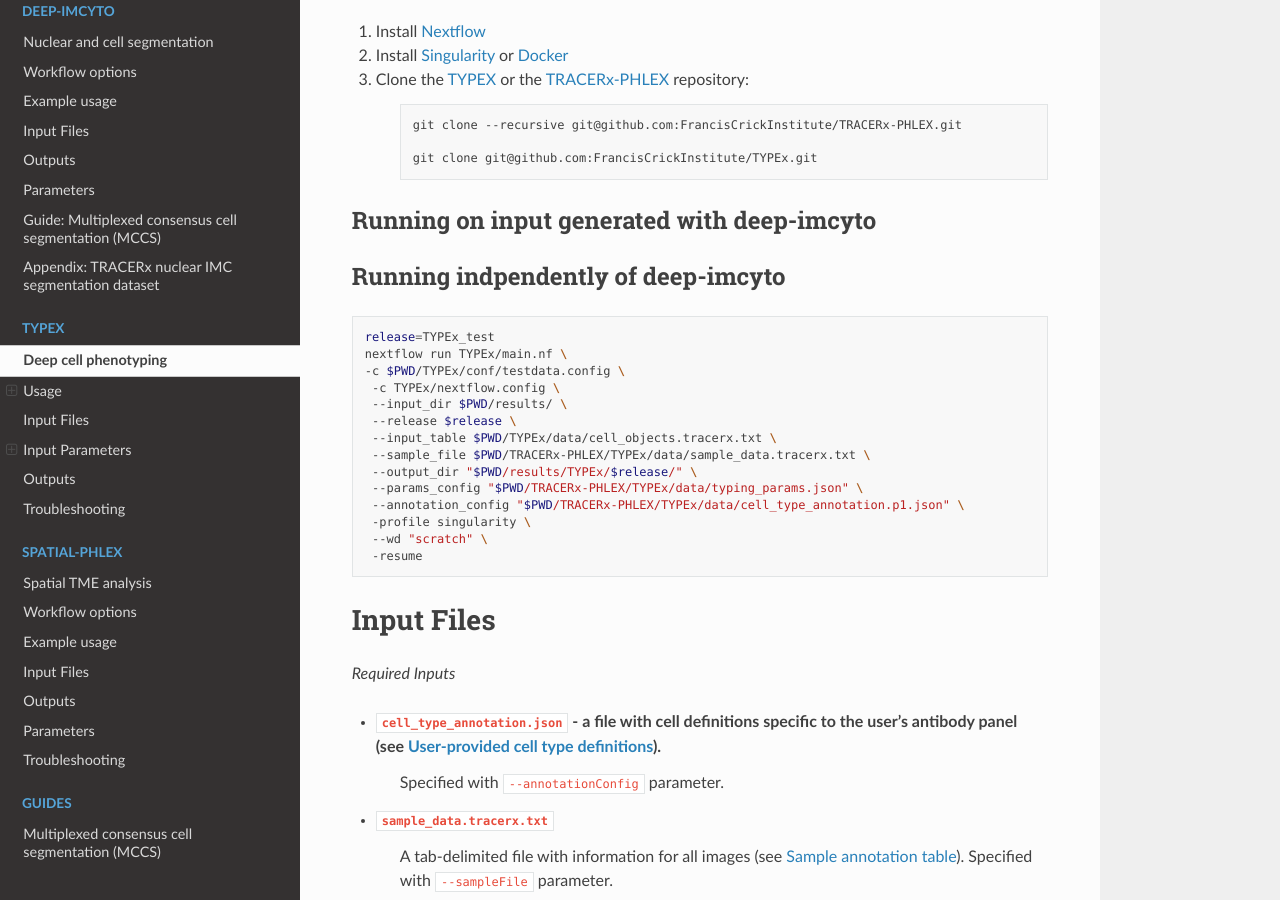
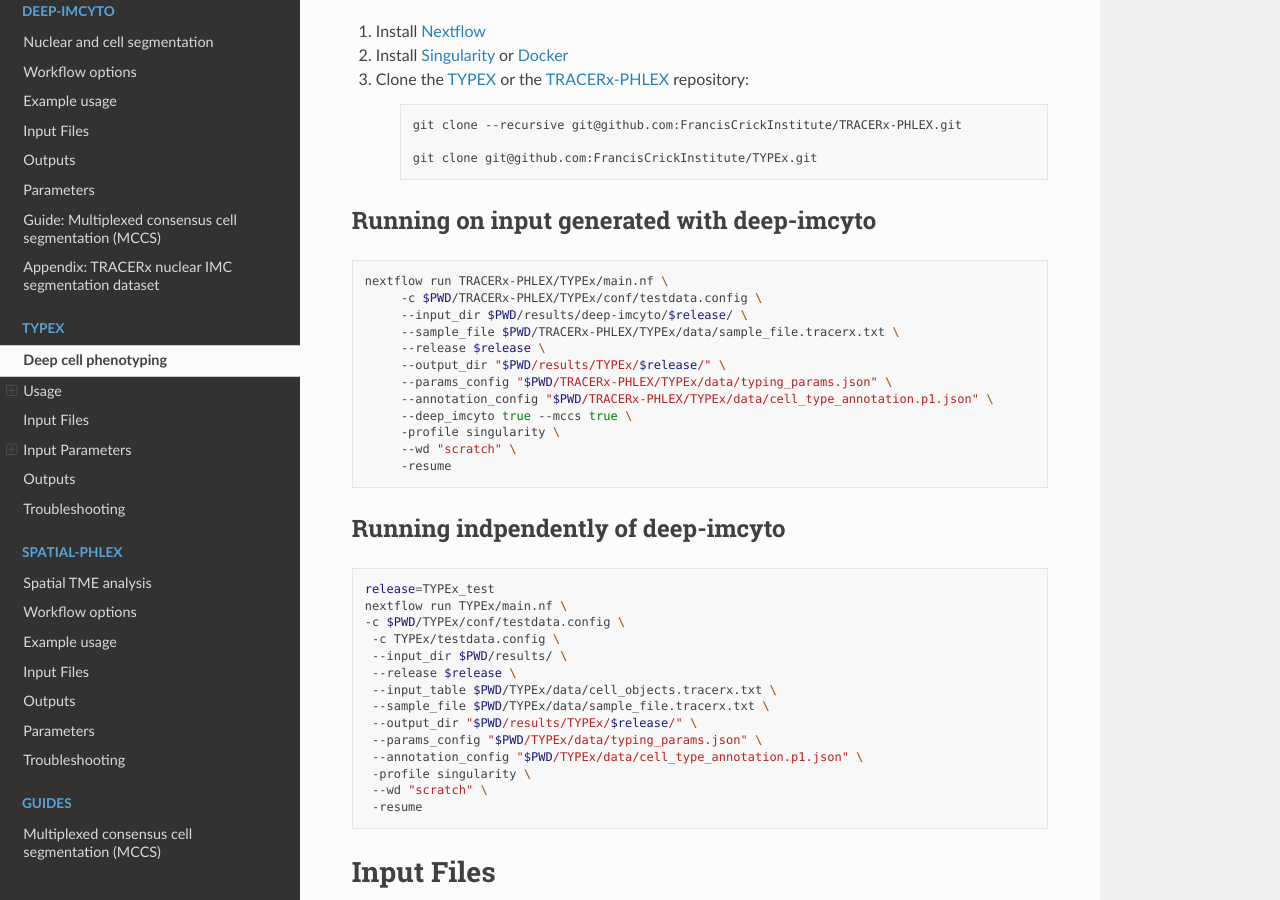
Before and after one commit to FrancisCrickInstitute/TRACERx-PHLEX, a Sphinx documentation site: the page built from docs/source/TYPEx.rst, in a window 1280 px wide and 900 px high, scrolled down 593 px. Built offline with Sphinx 7.4.7 and the Read the Docs theme 2.0.0, drawn with Linux system fonts in a browser that asks for light colours; some of the changed lines change nothing that is shown; some of the changed text lies outside the part shown.

Commit message:
Update TYPEx.rst

```diff
--- a/docs/source/TYPEx.rst
+++ b/docs/source/TYPEx.rst
@@ -32,6 +32,7 @@
 --------------
 
 .. code-block:: bash
+
    nextflow run TRACERx-PHLEX/TYPEx/main.nf \
         -c $PWD/TRACERx-PHLEX/TYPEx/conf/testdata.config \
         --input_dir $PWD/results/deep-imcyto/$release/ \
@@ -53,14 +54,14 @@
    release=TYPEx_test
    nextflow run TYPEx/main.nf \
    -c $PWD/TYPEx/conf/testdata.config \
-    -c TYPEx/nextflow.config \
+    -c TYPEx/testdata.config \
     --input_dir $PWD/results/ \
     --release $release \
     --input_table $PWD/TYPEx/data/cell_objects.tracerx.txt \
-    --sample_file $PWD/TRACERx-PHLEX/TYPEx/data/sample_data.tracerx.txt \
+    --sample_file $PWD/TYPEx/data/sample_file.tracerx.txt \
     --output_dir "$PWD/results/TYPEx/$release/" \
-    --params_config "$PWD/TRACERx-PHLEX/TYPEx/data/typing_params.json" \
-    --annotation_config "$PWD/TRACERx-PHLEX/TYPEx/data/cell_type_annotation.p1.json" \
+    --params_config "$PWD/TYPEx/data/typing_params.json" \
+    --annotation_config "$PWD/TYPEx/data/cell_type_annotation.p1.json" \
     -profile singularity \
     --wd "scratch" \
     -resume
@@ -131,9 +132,9 @@
 
 The input matrix has values that summarise the intensity of a protein per cell object, such as mean intensity, independently of the imaging modality or antibody tagging technique.
 
-================= ============ ===== ===== ============== ============ ============ ============
-  Cell Object ID    Image ID     X     Y     Area [opt].    Marker 1     ...          Marker N
-================= ============ ===== ===== ============== ============ ============ ============
+=============== =========== ===== ===== ============== ============ ============ ============
+  ObjectNumber   imagename    X     Y     Area [opt].   <Marker 1>       ...      <Marker N>
+=============== =========== ===== ===== ============== ============ ============ ============
 
 .. _Typing parameters config:
 Typing parameters config
```
